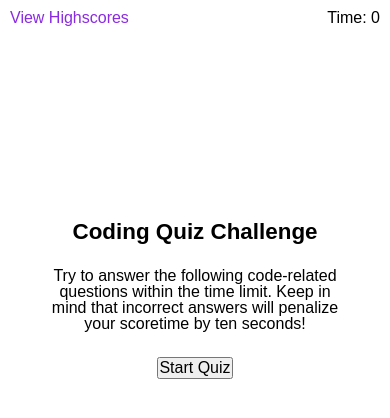
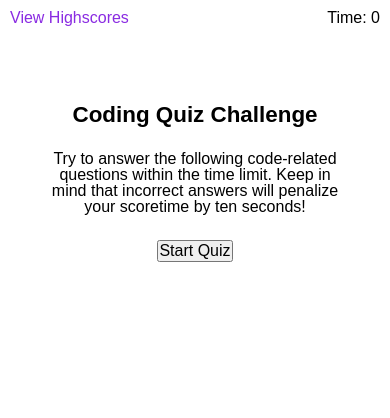
Before and after one commit to Abimael1996/code-quiz, a plain HTML site: page index.html in a window 390 px wide. Drawn offline with Linux system fonts and the light colour scheme.

Commit message:
responsive adjustments

```diff
--- a/style.css
+++ b/style.css
@@ -80,7 +80,7 @@ li {
 @media screen and (max-width: 858px) {
 
     main {
-        margin: 20% 5%;
+        margin: 5% 5%;
     }
 
     h1 {
@@ -103,7 +103,7 @@ li {
 @media screen and (max-width: 428px) {
 
     main {
-        margin: 50% 5%;
+        margin: 20% 5%;
     }
 
 }
```
